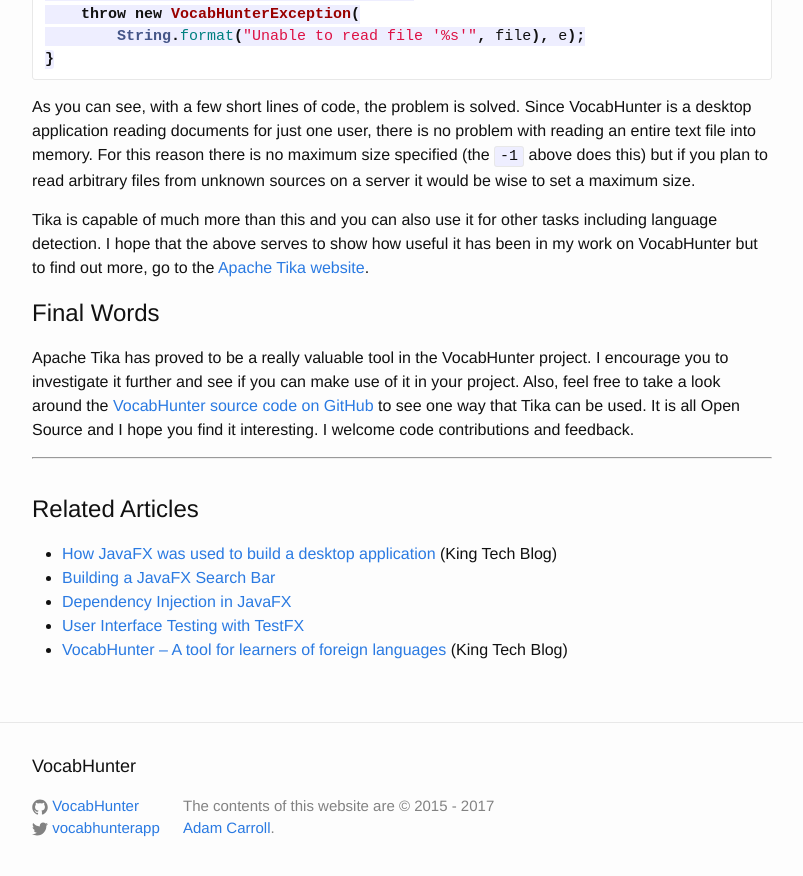
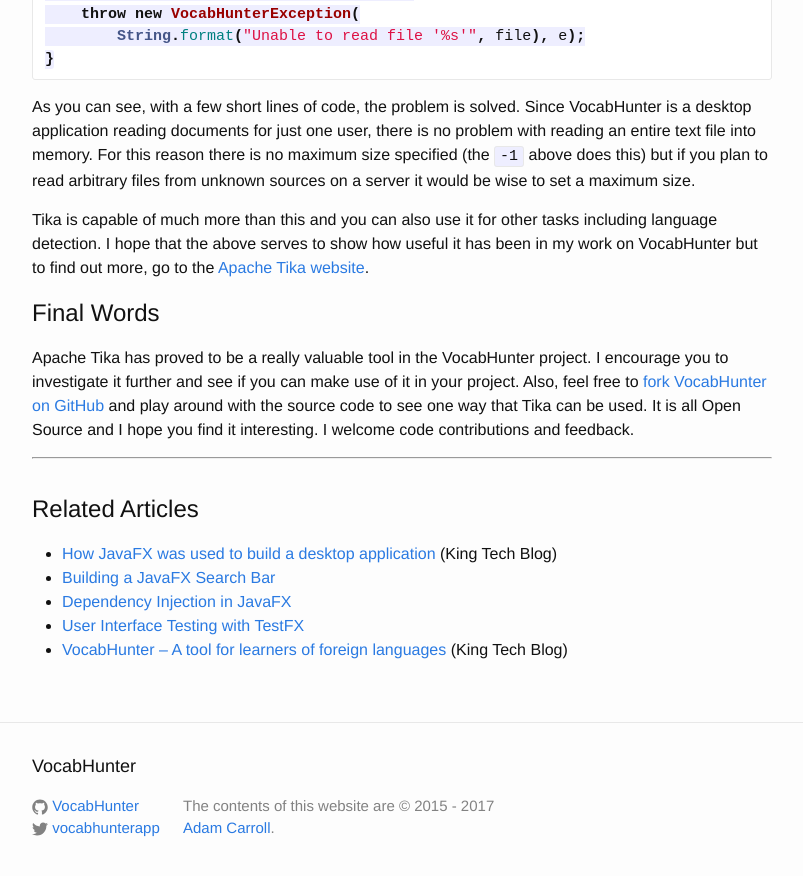
Before and after one commit to VocabHunter/vocabhunter.github.io, a Jekyll site: the page built from _posts/2017-04-30-Read-Any-Document-Format.md, in a window 1280 px wide and 900 px high, scrolled down 2030 px. Shown: the top 876 px of the window, without its empty margins (238-1041 px from the left). Built offline with Jekyll 4.4.1, drawn with Linux system fonts in a browser that asks for light colours.

Commit message:
Improved wording in conclusion of post

```diff
--- a/_posts/2017-04-30-Read-Any-Document-Format.md
+++ b/_posts/2017-04-30-Read-Any-Document-Format.md
@@ -48,7 +48,7 @@
 
 # Final Words
 
-Apache Tika has proved to be a really valuable tool in the VocabHunter project.  I encourage you to investigate it further and see if you can make use of it in your project.  Also, feel free to take a look around the [VocabHunter source code on GitHub][GitHub] to see one way that Tika can be used.  It is all Open Source and I hope you find it interesting.  I welcome code contributions and feedback.
+Apache Tika has proved to be a really valuable tool in the VocabHunter project.  I encourage you to investigate it further and see if you can make use of it in your project.  Also, feel free to [fork VocabHunter on GitHub][GitHub] and play around with the source code to see one way that Tika can be used.  It is all Open Source and I hope you find it interesting.  I welcome code contributions and feedback.
 
 ___
 
```
